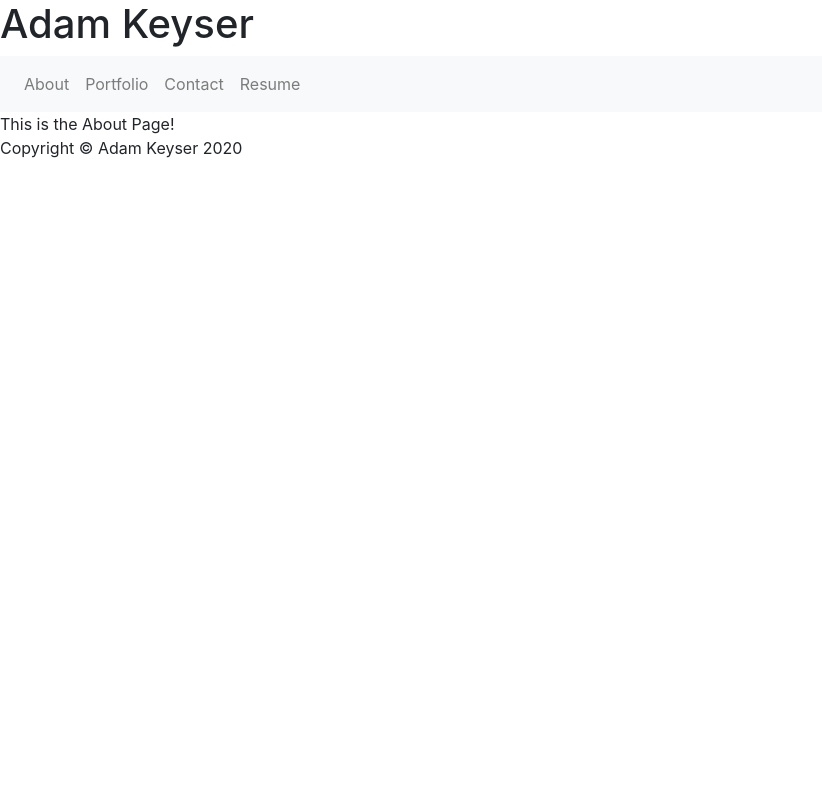
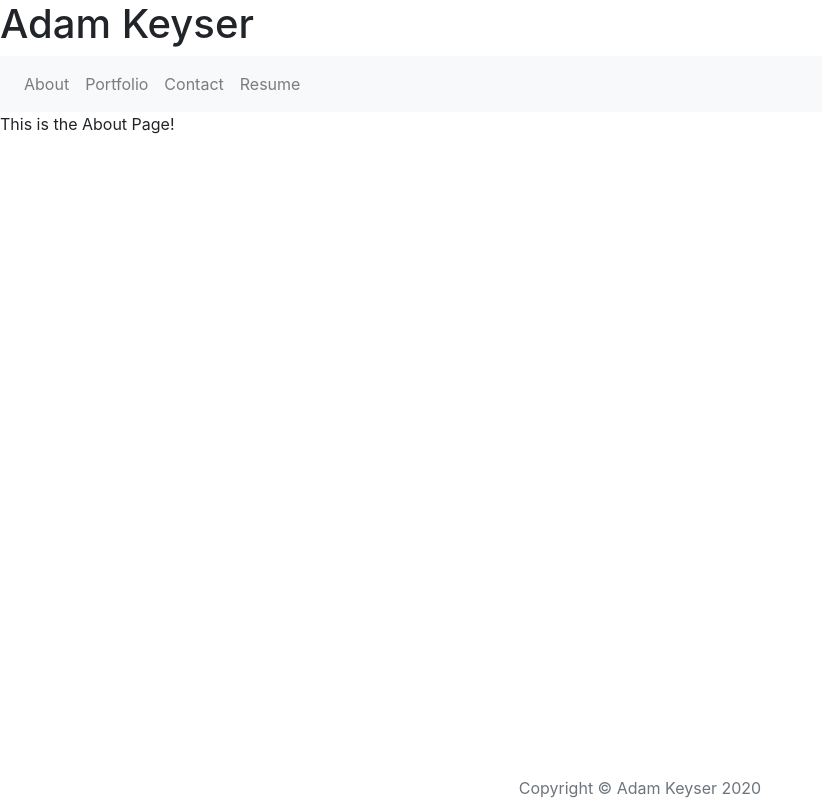
Before and after one commit to adamkeyser45/professional_portfolio, a React (Create React App) app: page / in a window 1280 px wide. Shown: the whole page, without its empty margins (0-822 px from the left). Built offline with nearby package versions, Linux system fonts and the light colour scheme.

Commit message:
added fixed footer

```diff
--- a/src/components/Footer/index.js
+++ b/src/components/Footer/index.js
@@ -2,10 +2,10 @@ import React from 'react';
 
 function Footer() {
     return (
-        <footer>
-            <p>
+        <footer className="footer fixed-bottom ">
+            <span className="d-flex justify-content-center text-muted mx-auto">
                 Copyright © Adam Keyser 2020
-            </p>
+            </span>
         </footer>
     )
 }
```
